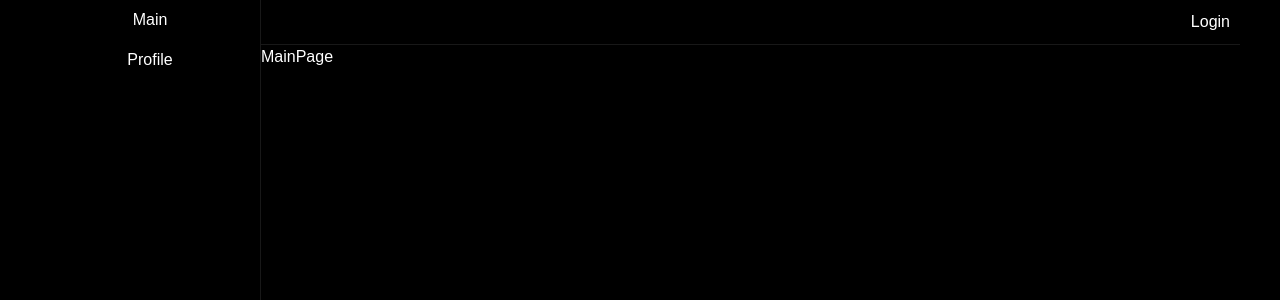
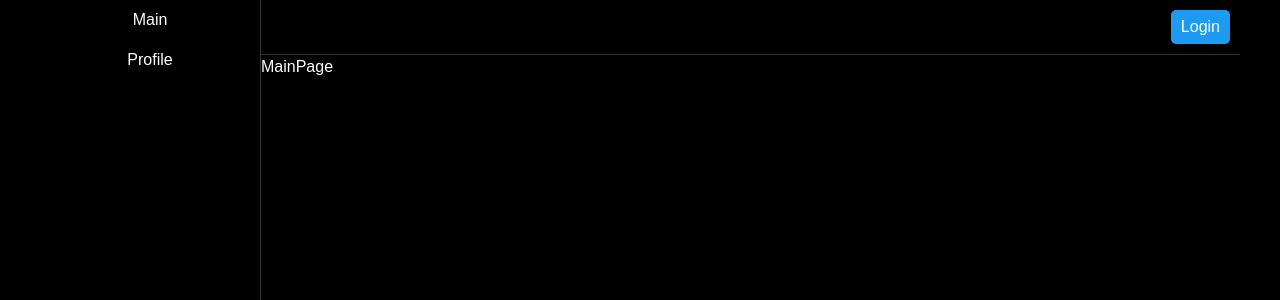
Before and after one commit to bbabdibakas/magnum_opus, a React app in the folder client/: page / in a window 1280 px wide. Shown: the top 300 px of the page. Built offline with nearby package versions, Linux system fonts and the light colour scheme.

Commit message:
feat: added ui ki AppButton

```diff
--- a/client/src/app/styles/variables/global.scss
+++ b/client/src/app/styles/variables/global.scss
@@ -11,5 +11,7 @@
 
     --app-bg-color: #000;
     --primary-color: #fff;
-    --border-color: #181818;
+    --hover-color: #181818;
+    --border-color: #2F3336;
+    --highlight-color: #1D9BF0;
 }
--- /dev/null
+++ b/client/src/pages/MainPage/ui/MainPage.module.scss
@@ -0,0 +1,9 @@
+.button {
+    font: var(--font-l);
+    padding: 5px 10px;
+    border-radius: 5px;
+
+    &:hover {
+        opacity: 0.8;
+    }
+}
--- a/client/src/pages/MainPage/ui/MainPage.tsx
+++ b/client/src/pages/MainPage/ui/MainPage.tsx
@@ -1,10 +1,14 @@
+import { AppButton, AppButtonTheme } from "shared/ui/AppButton/AppButton"
 import { Navbar } from "widgets/Navbar"
+import cls from './MainPage.module.scss'
 
 const MainPage = () => {
     return (
         <div>
             <Navbar>
-                Login
+                <AppButton theme={AppButtonTheme.PRIMARY} className={cls.button}>
+                    Login
+                </AppButton>
             </Navbar>
             MainPage
         </div>
--- /dev/null
+++ b/client/src/shared/ui/AppButton/AppButton.module.scss
@@ -0,0 +1,20 @@
+.AppButton {
+    cursor: pointer;
+    display: flex;
+    align-items: center;
+    justify-content: center;
+}
+
+.clear {
+    color: var(--primary-color);
+    border: none;
+    background: none;
+    outline: none;
+}
+
+.primary {
+    border: none;
+    background: var(--highlight-color);
+    outline: none;
+    color: #fff;
+}
--- /dev/null
+++ b/client/src/shared/ui/AppButton/AppButton.tsx
@@ -0,0 +1,33 @@
+import { classNames } from 'shared/lib/classNames/classNames'
+import cls from './AppButton.module.scss'
+import { ButtonHTMLAttributes, ReactNode } from 'react'
+
+export enum AppButtonTheme {
+    PRIMARY = 'primary',
+    CLEAR = 'clear'
+}
+
+interface AppButtonProps extends ButtonHTMLAttributes<HTMLButtonElement> {
+    children: ReactNode
+    className?: string
+    theme?: AppButtonTheme
+}
+
+export const AppButton = (props: AppButtonProps) => {
+    const {
+        children,
+        className,
+        theme,
+        ...otherProps
+    } = props
+
+    return (
+        <button
+            type="button"
+            className={classNames(cls.AppButton, [cls[theme], className])}
+            {...otherProps}
+        >
+            {children}
+        </button>
+    )
+}
--- a/client/src/widgets/Sidebar/ui/Sidebar.module.scss
+++ b/client/src/widgets/Sidebar/ui/Sidebar.module.scss
@@ -14,6 +14,6 @@
     height: 40px;
 
     &:hover {
-        background: var(--border-color);
+        background: var(--hover-color);
     }
 }
```
